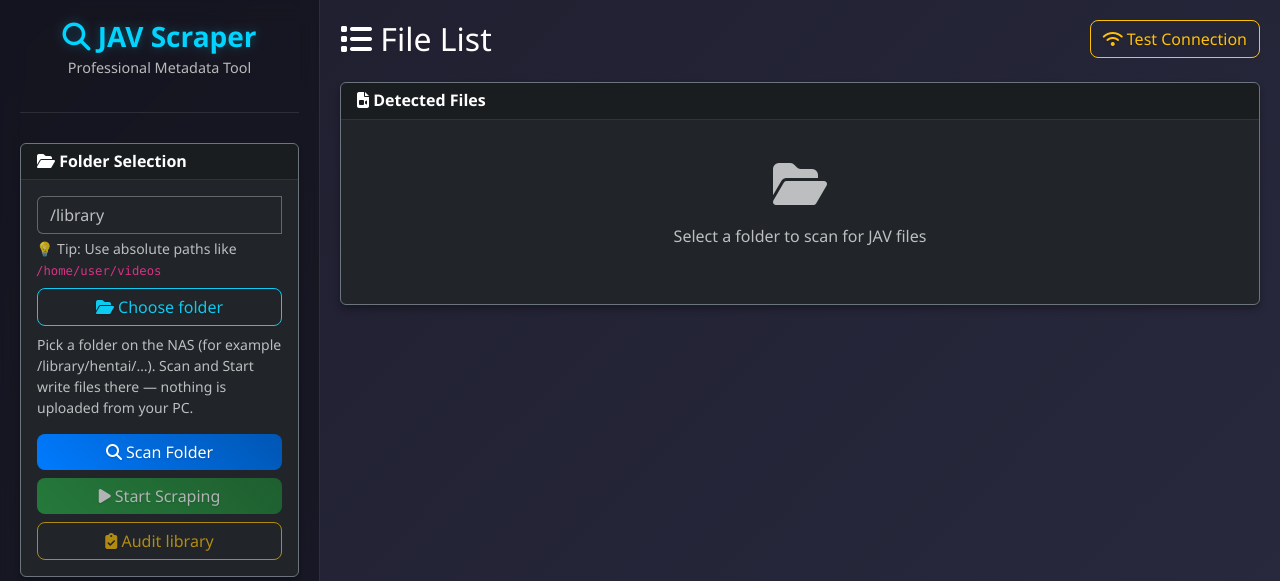
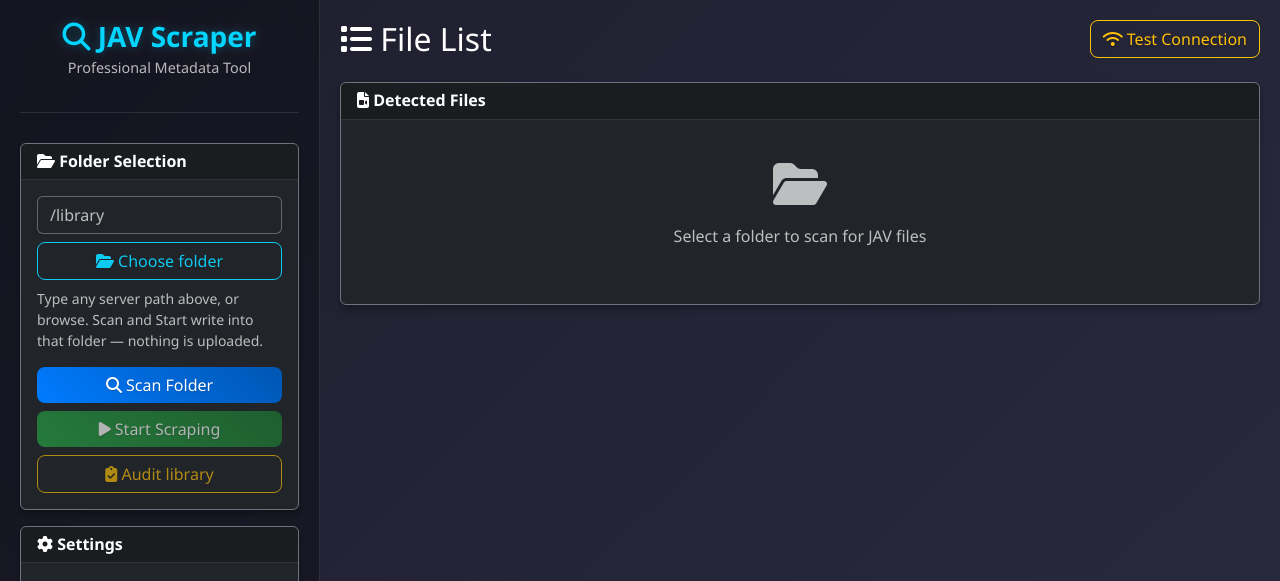
Before and after one commit to borepig/wooscraper, a Flask app: page / in a window 1280 px wide. Shown: the top 581 px of the page. Run offline with Flask 2, Linux system fonts and the light colour scheme.

Commit message:
fix(ui): stop locking folder browse to /library
Browse any readable path, keep the typed path box as the real control,
and error instead of silently snapping back to LIBRARY_ROOT.

Co-authored-by: Cursor <cursoragent@cursor.com>

```diff
--- a/app.py
+++ b/app.py
@@ -924,39 +924,32 @@ def capabilities():
     })
 
 
-def _browse_root() -> Path:
+def _browse_default() -> str:
     root = (os.environ.get('LIBRARY_ROOT') or '').strip() or '/library'
-    return Path(root).resolve()
-
-
-def _under_library(path: Path) -> bool:
-    root = _browse_root()
-    try:
-        resolved = path.resolve()
-        resolved.relative_to(root)
-        return True
-    except (OSError, ValueError):
-        return False
+    return root
 
 
 @app.route('/api/browse')
 def browse_library():
-    """List folders on the NAS so the page can set the path box."""
+    """List folders on the server so the page can set the path box.
+
+    Any readable directory is fine — LIBRARY_ROOT is only the empty default,
+    not a hard limit. Scan/Start already accept whatever path you type.
+    """
     if HOSTED:
         return jsonify({'error': 'Not available'}), 400
-    root = _browse_root()
-    if not root.is_dir():
-        return jsonify({'error': f'Library root missing: {root}'}), 404
-    requested = (request.args.get('path') or str(root)).strip() or str(root)
+    requested = (request.args.get('path') or '').strip() or _browse_default()
     current = Path(requested)
-    if not _under_library(current) or not current.is_dir():
-        current = root
     try:
         current = current.resolve()
     except OSError:
         return jsonify({'error': 'Cannot open that folder'}), 400
+    if not current.is_dir():
+        return jsonify({'error': f'Not a folder: {current}'}), 404
+    if not os.access(current, os.R_OK):
+        return jsonify({'error': f'Cannot read: {current}'}), 403
     parent = None
-    if current != root and _under_library(current.parent):
+    if current.parent != current:
         parent = str(current.parent)
     entries = []
     try:
--- a/static/js/app.js
+++ b/static/js/app.js
@@ -67,11 +67,27 @@ async function setupFolderButton() {
     if (!button) {
         return;
     }
+    const goBtn = document.getElementById('browseGoBtn');
+    const pathInput = document.getElementById('browsePathInput');
+    if (goBtn) {
+        goBtn.addEventListener('click', () => {
+            const typed = (pathInput && pathInput.value || '').trim();
+            loadBrowsePath(typed);
+        });
+    }
+    if (pathInput) {
+        pathInput.addEventListener('keypress', (event) => {
+            if (event.key === 'Enter') {
+                event.preventDefault();
+                loadBrowsePath((pathInput.value || '').trim());
+            }
+        });
+    }
     if (serverHasLibrary) {
         // QNAP / local server: pick a folder the server can write into.
         button.innerHTML = '<i class="fas fa-folder-open"></i> Choose folder';
         if (help) {
-            help.textContent = 'Pick a folder on the NAS (for example /library/hentai/…). Scan and Start write files there — nothing is uploaded from your PC.';
+            help.textContent = 'Type any server path above, or browse. Scan and Start write into that folder — nothing is uploaded.';
         }
         button.addEventListener('click', openServerFolderBrowser);
     } else if (window.clientFolder && typeof window.clientFolder.bindChooser === 'function') {
@@ -85,13 +101,17 @@ async function setupFolderButton() {
 
 async function openServerFolderBrowser() {
     const start = (document.getElementById('folderPath').value || '').trim();
+    const pathInput = document.getElementById('browsePathInput');
+    if (pathInput) {
+        pathInput.value = start;
+    }
     await loadBrowsePath(start);
     bootstrap.Modal.getOrCreateInstance(document.getElementById('folderModal')).show();
 }
 
 async function loadBrowsePath(path) {
     const list = document.getElementById('browseFolderList');
-    const label = document.getElementById('browseCurrentPath');
+    const pathInput = document.getElementById('browsePathInput');
     if (list) {
         list.innerHTML = '<div class="list-group-item bg-dark text-muted">Loading…</div>';
     }
@@ -106,8 +126,8 @@ async function loadBrowsePath(path) {
         return;
     }
     browsePath = data.path || '';
-    if (label) {
-        label.textContent = browsePath;
+    if (pathInput) {
+        pathInput.value = browsePath;
     }
     if (!list) {
         return;
@@ -791,13 +811,7 @@ function addPathSuggestions() {
         '/home/joe/Downloads'
     ];
 
-    folderPathInput.placeholder = 'Folder on the server, for example /library';
-
-    // Add a small help text below the input
-    const helpText = document.createElement('small');
-    helpText.className = 'text-muted mt-1 d-block';
-            helpText.innerHTML = '💡 Tip: Use absolute paths like <code>/home/user/videos</code>';
-    folderPathInput.parentNode.appendChild(helpText);
+    folderPathInput.placeholder = 'Any folder path the server can read, e.g. /library/hentai';
 }
 
 // Handle Enter key in folder path input
--- a/templates/index.html
+++ b/templates/index.html
@@ -25,12 +25,12 @@
                         </div>
                         <div class="card-body">
                             <div class="input-group mb-2">
-                                <input type="text" class="form-control bg-dark text-light" id="folderPath" placeholder="/library/hentai">
+                                <input type="text" class="form-control bg-dark text-light" id="folderPath" placeholder="/library/hentai/…">
                             </div>
                             <button class="btn btn-outline-info w-100 mb-2" id="chooseFolderBtn" type="button">
                                 <i class="fas fa-folder-open"></i> Choose folder
                             </button>
-                            <p class="text-muted small" id="folderHelp">Pick a folder on the NAS. Scraping writes NFO, covers, and trailers into that folder.</p>
+                            <p class="text-muted small" id="folderHelp">Type any server path above, or browse. Scan and Start write into that folder — nothing is uploaded.</p>
                             <input id="clientFilePicker" type="file" multiple webkitdirectory directory accept="video/*,.mp4,.mkv,.avi,.wmv,.mov" hidden>
                             <button class="btn btn-primary w-100 mb-2" onclick="scanFolder()">
                                 <i class="fas fa-search"></i> Scan Folder
@@ -214,7 +214,10 @@
                     <button type="button" class="btn-close btn-close-white" data-bs-dismiss="modal"></button>
                 </div>
                 <div class="modal-body">
-                    <p class="text-muted small mb-2" id="browseCurrentPath"></p>
+                    <div class="input-group mb-2">
+                        <input type="text" class="form-control bg-dark text-light" id="browsePathInput" placeholder="/library/hentai">
+                        <button type="button" class="btn btn-outline-light" id="browseGoBtn">Go</button>
+                    </div>
                     <div class="list-group list-group-flush" id="browseFolderList"></div>
                 </div>
                 <div class="modal-footer">
```
